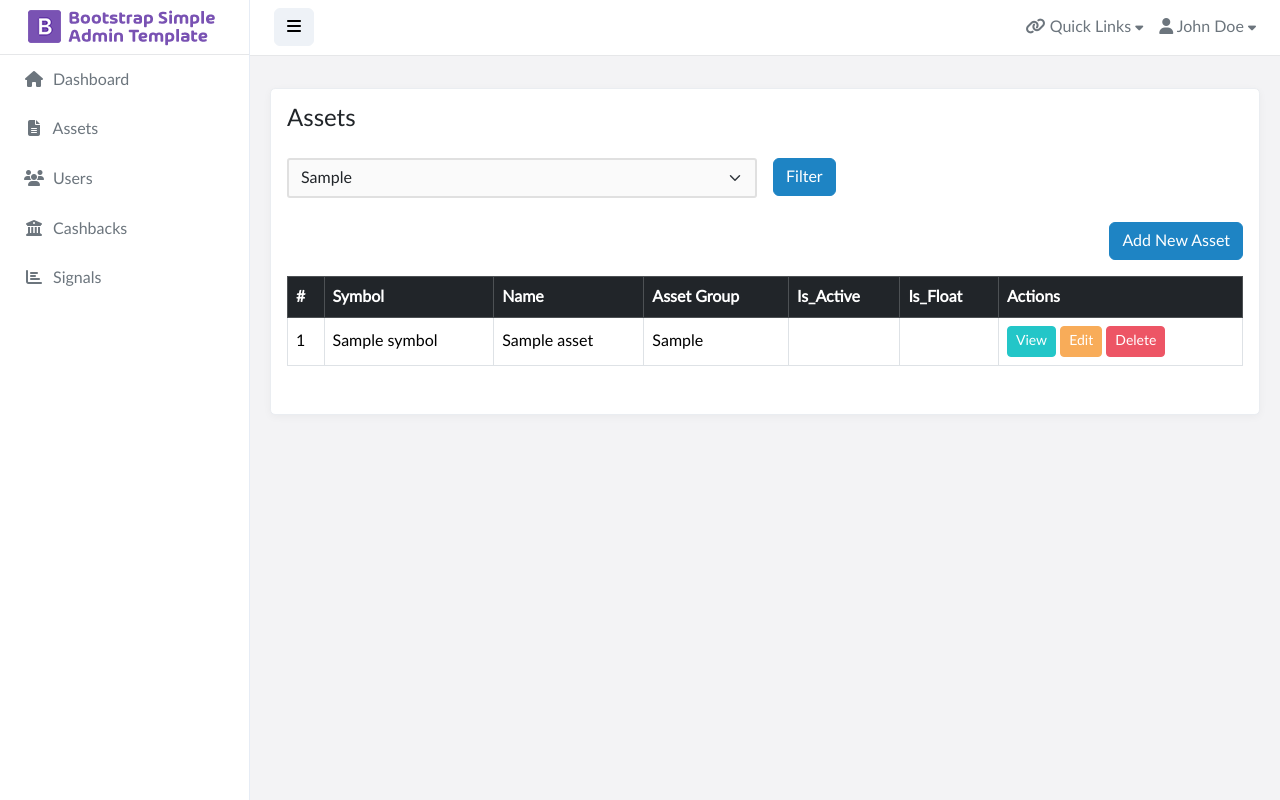
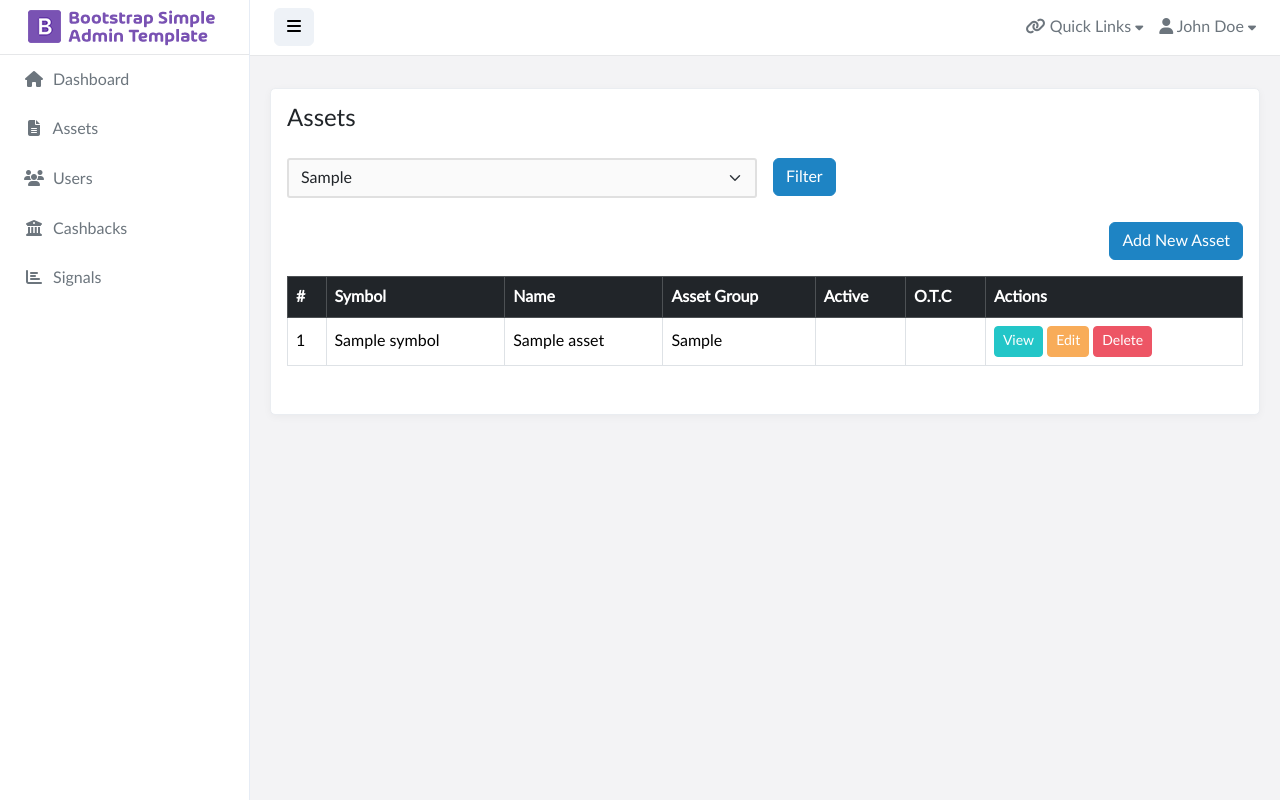
Before and after one commit to towoju5/pocketapp, a Laravel app: template resources/views/admin/assets/index.blade.php in a window 1280 px wide. Run offline with Laravel 12, Linux system fonts and the light colour scheme; the template is opened without the code that fills it: most values are stand-ins (such as "Sample title", 1, 10 or a date in 2020); parts of the project's set-up code (start-up, migrations or seed data) failed here and were passed over; some libraries are stand-ins or nearby versions.

Commit message:
updated the asset command

```diff
--- a/resources/views/admin/assets/index.blade.php
+++ b/resources/views/admin/assets/index.blade.php
@@ -46,8 +46,8 @@
                             <th>Symbol</th>
                             <th>Name</th>
                             <th>Asset Group</th>
-                            <th>Is_Active</th>
-                            <th>Is_Float</th>
+                            <th>Active</th>
+                            <th>O.T.C</th>
                             <th>Actions</th>
                         </tr>
                     </thead>
@@ -59,7 +59,7 @@
                                 <td>{{ $asset->name }}</td>
                                 <td>{{ $asset->asset_group }}</td>
                                 <td>{{ $asset->is_active }}</td>
-                                <td>{{ $asset->is_float }}</td>
+                                <td>{{ $asset->is_otc }}</td>
                                 <td>
                                     <a href="{{ route('admin.assets.show', $asset) }}" class="btn btn-sm btn-info text-white">View</a>
                                     <a href="{{ route('admin.assets.edit', $asset) }}" class="btn btn-sm btn-warning text-white">Edit</a>
```
